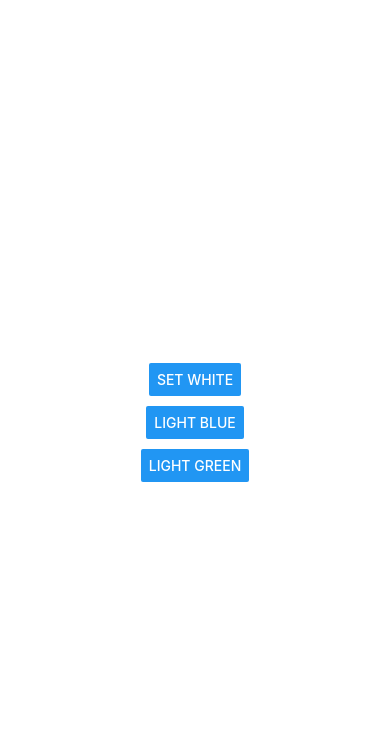
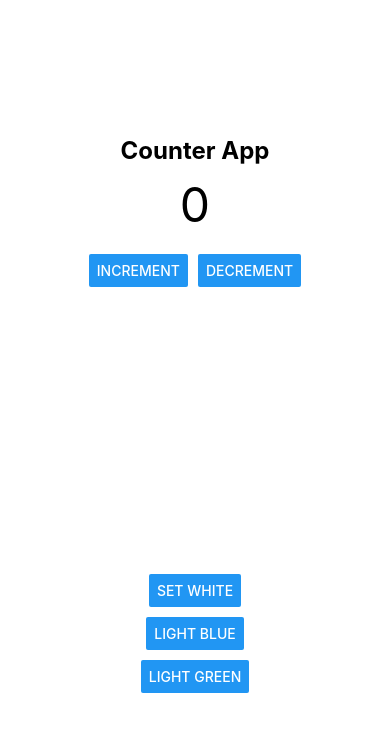
Before and after one commit to joshuabnegre20/Zalada, a React Native app: screen / in a window 390 px wide. Shown: the top 732 px of the page. Built offline with nearby package versions, Linux system fonts and the light colour scheme.

Commit message:
Counter App

```diff
--- a/App.js
+++ b/App.js
@@ -1,8 +1,16 @@
 import React from 'react';
-//import CounterApp from './CounterApp';
+import CounterApp from './CounterApp';
 import ColorChangerApp from './ColorChangerApp';
 function App() {
-  return <ColorChangerApp />
+  return (
+    <>
+      <CounterApp/>
+      <ColorChangerApp/>
+    </>
+
+
+    )
+
 
 
 }
--- /dev/null
+++ b/CounterApp.js
@@ -0,0 +1,25 @@
+// CounterApp.js
+import React, { useState } from 'react';
+import { View, Text, Button, StyleSheet } from 'react-native';
+
+export default function CounterApp() {
+  const [count, setCount] = useState(0);
+
+  return (
+    <View style={styles.container}>
+      <Text style={styles.title}>Counter App</Text>
+      <Text style={styles.counter}>{count}</Text>
+      <View style={styles.buttonContainer}>
+        <Button title="Increment" onPress={() => setCount(count + 1)} />
+        <Button title="Decrement" onPress={() => setCount(count - 1)} />
+      </View>
+    </View>
+  );
+}
+
+const styles = StyleSheet.create({
+  container: { flex: 1, justifyContent: 'center', alignItems: 'center' },
+  title: { fontSize: 24, marginBottom: 10, fontWeight: 'bold' },
+  counter: { fontSize: 48, marginBottom: 20 },
+  buttonContainer: { flexDirection: 'row', gap: 10 }
+});
```
